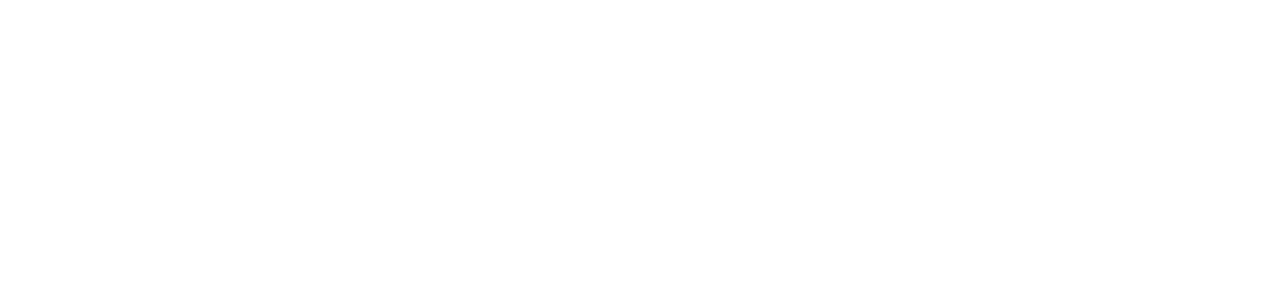
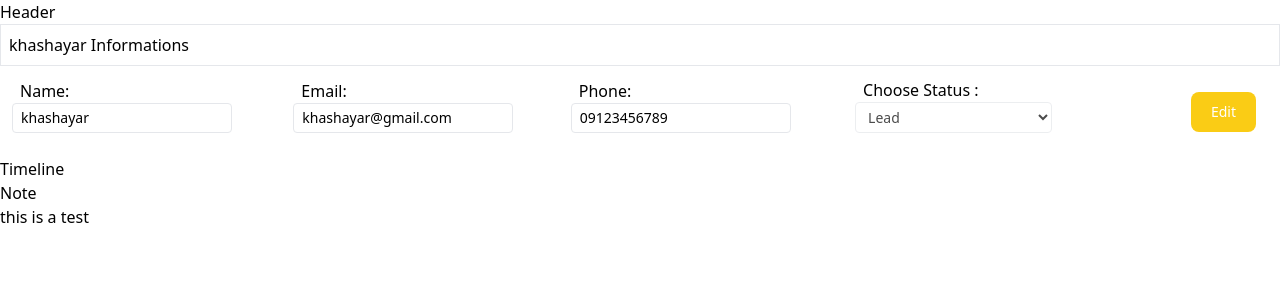
Before and after one commit to Lo-Agency-Internship/Kerio, a React (Create React App) app in the folder frontend/: page /dashboard/contacts/1 in a window 1280 px wide. Before the commit this address had no page. Shown: the top 300 px of the page. Built offline with nearby package versions, Linux system fonts and the light colour scheme.

Commit message:
feat(contact page): create contact page and profile component.

```diff
--- a/frontend/package.json
+++ b/frontend/package.json
@@ -26,6 +26,7 @@
         "eject": "react-scripts eject",
         "format": "prettier --write \"**/*.{ts,tsx,js}\"",
         "lint": "eslint .",
+        "lint && fromat": "eslint . prettier --write \"**/*.{ts,tsx,js}\"",
         "lint:fix": "eslint . --fix"
     },
     "browserslist": {
--- a/frontend/src/App.tsx
+++ b/frontend/src/App.tsx
@@ -19,7 +19,7 @@
 						</Layout>
 					}>
 					<Route index element={<Dashboard />} />
-					<Route path="contact" element={<Contact />} />
+					<Route path="contacts/:id" element={<Contact />} />
 				</Route>
 			</Routes>
 		</BrowserRouter>
--- a/frontend/src/components/atoms/button.tsx
+++ b/frontend/src/components/atoms/button.tsx
@@ -2,12 +2,13 @@
 	style: string;
 	label: string;
 	onClick?: () => void;
+	type?: 'button' | 'submit' | 'reset';
 }
 
-export function Button({ label, onClick, style }: Props) {
+export function Button({ label, onClick, style, type }: Props) {
 	return (
 		<>
-			<button className={style} onClick={onClick}>
+			<button type={type} className={style} onClick={onClick}>
 				{label}
 			</button>
 		</>
--- /dev/null
+++ b/frontend/src/components/molecules/note.tsx
@@ -0,0 +1,3 @@
+export default function Note() {
+	return <h1>Note</h1>;
+}
--- /dev/null
+++ b/frontend/src/components/molecules/profile.tsx
@@ -0,0 +1,124 @@
+import { useState } from 'react';
+import { Button } from '../atoms/button';
+
+export default function Profile({ user, setUser }: any) {
+	const onChangeHandler = (e: Event) => {
+		e.preventDefault();
+	};
+	const [inputsShow, setInputsShow] = useState(false);
+	const [inputDisabled, setInputDisabled] = useState(true);
+
+	const editHandler = () => {
+		console.log('edit clicked');
+		setInputDisabled(false);
+		setInputsShow(true);
+	};
+	const cancelHandler = () => {
+		setInputDisabled(true);
+		setInputsShow(false);
+		setUser(user);
+	};
+
+	const submitHandler = (e: any) => {
+		e.preventDefault();
+		const formData = new FormData(e.currentTarget);
+		const name = formData.get('name');
+		const email = formData.get('email');
+		const phone = formData.get('phone');
+		const status = formData.get('status');
+		const updatedUser = { name, email, phone, status };
+		setUser(updatedUser);
+
+		console.log(name, email, phone, status);
+		setInputDisabled(true);
+		setInputsShow(false);
+	};
+
+	return (
+		<div className="flex p-3 justify-evenly">
+			<form className="flex items-center flex-row" onSubmit={submitHandler}>
+				<div className="mb-3 pt-0">
+					<label className="mx-2" htmlFor="name">
+						Name:
+					</label>
+					<input
+						disabled={inputDisabled}
+						type="text"
+						id="name"
+						defaultValue={user?.name}
+						name="name"
+						className="px-2 py-1 placeholder-blueGray-300 text-blueGray-600 relative bg-white bg-white rounded text-sm border border-blueGray-300 outline-none focus:outline-none focus:shadow-outline"
+					/>
+				</div>
+				<div className="mb-3 pt-0">
+					<label className="mx-2" htmlFor="email">
+						Email:
+					</label>
+					<input
+						disabled={inputDisabled}
+						type="text"
+						id="email"
+						name="email"
+						defaultValue={user?.email}
+						className="px-2 py-1 placeholder-blueGray-300 text-blueGray-600 relative bg-white bg-white rounded text-sm border border-blueGray-300 outline-none focus:outline-none focus:shadow-outline"
+					/>
+				</div>
+				<div className="mb-3 pt-0">
+					<label className="mx-2" htmlFor="phone">
+						Phone:
+					</label>
+					<input
+						disabled={inputDisabled}
+						type="text"
+						id="phone"
+						defaultValue={user?.phone}
+						name="phone"
+						className="px-2 py-1 placeholder-blueGray-300 text-blueGray-600 relative bg-white bg-white rounded text-sm border border-blueGray-300 outline-none focus:outline-none focus:shadow-outline"
+					/>
+				</div>
+				<div className="mb-3 pt-0">
+					<label className="mx-2" htmlFor="status">
+						Choose Status :
+					</label>
+					<select
+						disabled={inputDisabled}
+						name="status"
+						className="status px-2 py-1 placeholder-blueGray-300 text-blueGray-600 relative bg-white bg-white rounded text-sm border border-blueGray-300 outline-none focus:outline-none focus:shadow-outline"
+						defaultValue={user?.status}
+						id="customerStatus">
+						<option value="lead">Lead</option>
+						<option value="lostLoyal">Lost Loyal</option>
+						<option value="potenial">Potential Customer</option>
+						<option value="lostPotenial">Lost Potential Customer</option>
+						<option value="lostLoyal">Lost Loyal Customer</option>
+						<option value="loyal">Loyal Customer</option>
+					</select>
+				</div>
+				<div>
+					{inputsShow ? (
+						<>
+							<Button
+								label="No"
+								style="focus:outline-none mx-3 text-white bg-red-700 hover:bg-red-800 focus:ring-4 focus:ring-red-300 font-medium rounded-lg text-sm px-5 py-2.5 dark:bg-red-600 dark:hover:bg-red-700 dark:focus:ring-red-900"
+								onClick={cancelHandler}
+								type="reset"
+							/>
+							<Button
+								label="Yes"
+								style="focus:outline-none mx-3 text-white bg-green-700 hover:bg-green-800 focus:ring-4 focus:ring-green-300 font-medium rounded-lg text-sm px-5 py-2.5 dark:bg-green-600 dark:hover:bg-green-700 dark:focus:ring-green-800"
+								type="submit"
+							/>
+						</>
+					) : (
+						<Button
+							label="Edit"
+							style="focus:outline-none mx-3 text-white bg-yellow-400 hover:bg-yellow-500 focus:ring-4 focus:ring-yellow-300 font-medium rounded-lg text-sm px-5 py-2.5 dark:focus:ring-yellow-900"
+							onClick={editHandler}
+							type="button"
+						/>
+					)}
+				</div>
+			</form>
+		</div>
+	);
+}
--- /dev/null
+++ b/frontend/src/components/molecules/timeline.tsx
@@ -0,0 +1,3 @@
+export default function Timeline() {
+	return <h1>Timeline</h1>;
+}
--- a/frontend/src/pages/contact.tsx
+++ b/frontend/src/pages/contact.tsx
@@ -1,3 +1,42 @@
-export default function Contact() {
-	return <h1>contact page </h1>;
+import { useEffect, useState } from 'react';
+import { useParams } from 'react-router-dom';
+import { IUser } from '../utils/interfaces/user/index';
+import { Button } from '../components/atoms/button';
+import axios from 'axios';
+import Profile from '../components/molecules/profile';
+import Timeline from '../components/molecules/timeline';
+import Note from '../components/molecules/note';
+
+export default function Contact(props: any) {
+	const receivedUser: IUser = {
+		id: 1,
+		name: 'khashayar',
+		phone: '09123456789',
+		email: 'khashayar@gmail.com',
+		status: 'lead',
+	};
+
+	const { id } = useParams();
+	const [user, setUser] = useState<IUser>();
+
+	useEffect(() => {
+		// async ()=>{
+		// 	const {data} = await axios.get(`http://localhost:3001/contacts/${id}`)
+		// 	setUser(data)
+		// }
+		setUser(receivedUser);
+	}, []);
+
+	return (
+		<>
+			<div>
+				<div className="border flex flex-row justify-between align-baseline">
+					<h1 className="p-2">{user?.name} Informations</h1>
+				</div>
+				<Profile user={user} setUser={setUser} />
+				<Timeline />
+				<Note />
+			</div>
+		</>
+	);
 }
--- /dev/null
+++ b/frontend/src/utils/interfaces/user/index.ts
@@ -0,0 +1 @@
+export * from './user.interface';
```
Also changed, not shown: frontend/src/utils/interfaces/user/user.interface.ts (added, +7 -0 lines).
